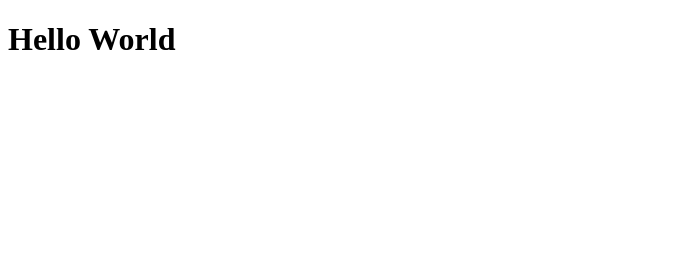
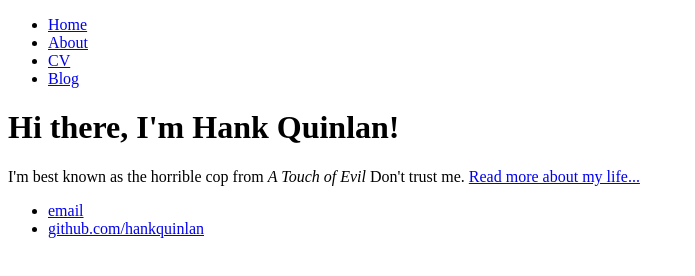
Before and after one commit to ShipraChhabra/shipraChhabra.github.io, a plain HTML site: page index.html in a window 1280 px wide. Shown: the whole page, without its empty margins (0-695 px from the left). Drawn offline with Linux system fonts and the light colour scheme.

Commit message:
Update index.html

```diff
--- a/index.html
+++ b/index.html
@@ -1,4 +1,28 @@
 <!DOCTYPE html>
 <html>
-	<h1> Hello World </h1>
+	<head>
+		<title>Hank Quinlan, Horrible Cop</title>
+	</head>
+	<body>
+		<nav>
+    		<ul>
+        		<li><a href="/">Home</a></li>
+	        	<li><a href="/about">About</a></li>
+        		<li><a href="/cv">CV</a></li>
+        		<li><a href="/blog">Blog</a></li>
+    		</ul>
+		</nav>
+		<div class="container">
+    		<div class="blurb">
+        		<h1>Hi there, I'm Hank Quinlan!</h1>
+				<p>I'm best known as the horrible cop from <em>A Touch of Evil</em> Don't trust me. <a href="/about">Read more about my life...</a></p>
+    		</div><!-- /.blurb -->
+		</div><!-- /.container -->
+		<footer>
+    		<ul>
+        		<li><a href="mailto:hankquinlanhub@gmail.com">email</a></li>
+        		<li><a href="https://github.com/hankquinlan">github.com/hankquinlan</a></li>
+			</ul>
+		</footer>
+	</body>
 </html>
```
